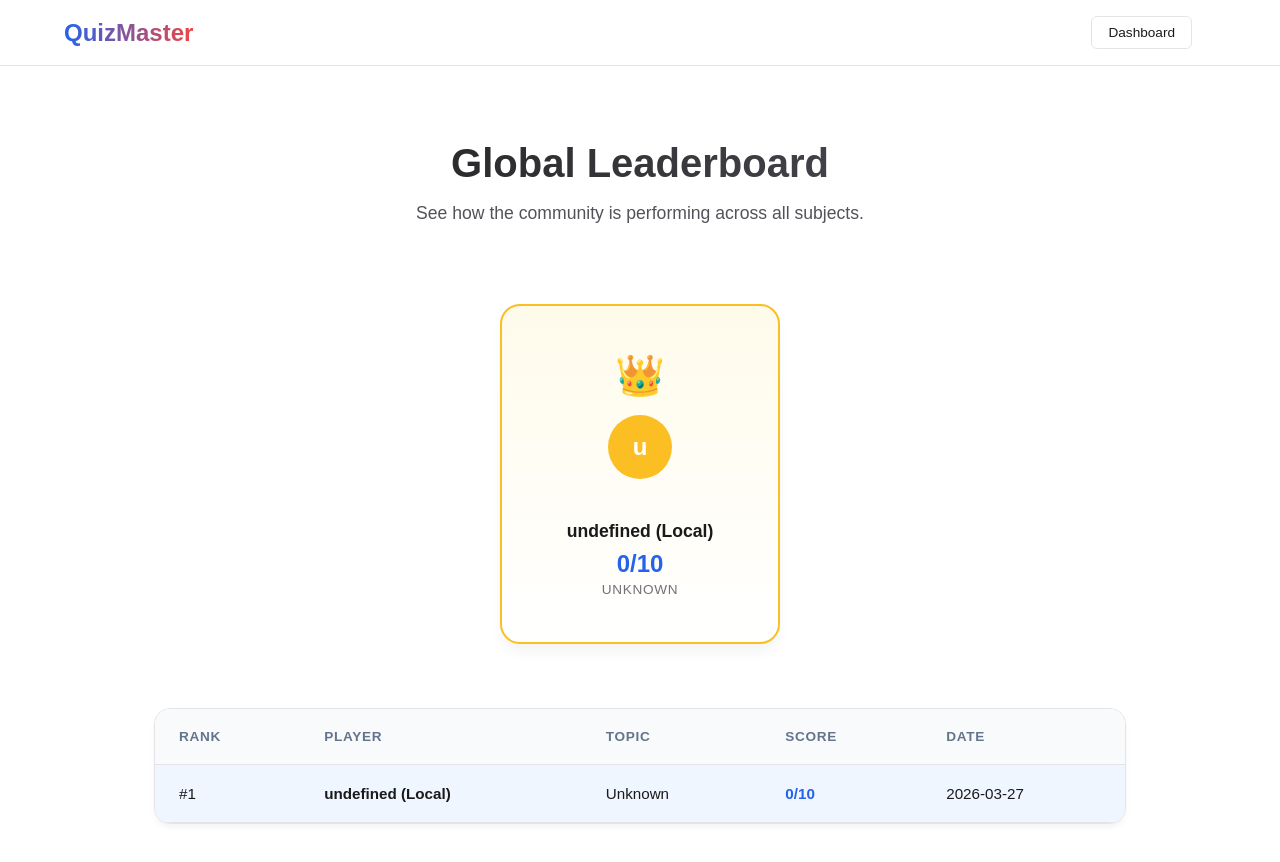
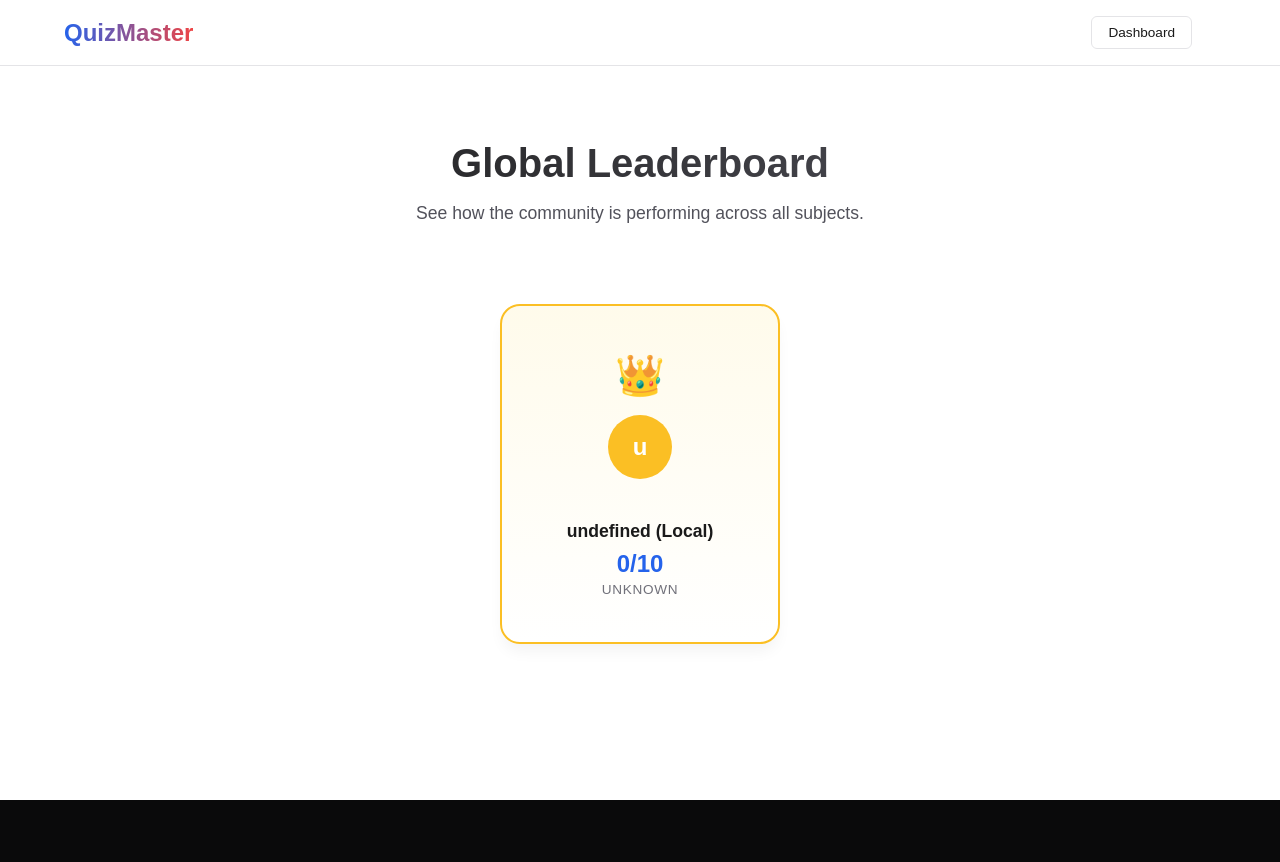
Before and after one commit to sanjanapanji/OnlineQuizSystem, a Next.js app in the folder frontend/: page /rankings in a window 1280 px wide. Shown: the top 862 px of the page. After the commit the page ends 800 px from the top, so only its background shows below. Built offline with nearby package versions, Linux system fonts and the light colour scheme; no server answers; sample sign-in values are in the browser's storage.

Commit message:
Remove detailed rankings table from Rankings page

```diff
--- a/frontend/app/rankings/page.js
+++ b/frontend/app/rankings/page.js
@@ -121,32 +121,7 @@ export default function RankingsPage() {
           })()}
         </section>
 
-        <section className={styles.fullRankings}>
-          <div className={styles.tableCard}>
-            <table className={styles.rankTable}>
-              <thead>
-                <tr>
-                  <th>Rank</th>
-                  <th>Player</th>
-                  <th>Topic</th>
-                  <th>Score</th>
-                  <th>Date</th>
-                </tr>
-              </thead>
-              <tbody>
-                {rankings.map((ranker, index) => (
-                  <tr key={index} className={ranker.isUser ? styles.userRow : ''}>
-                    <td>#{index + 1}</td>
-                    <td className={styles.playerName}>{ranker.name}</td>
-                    <td>{ranker.topic}</td>
-                    <td className={styles.playerScore}>{ranker.score}</td>
-                    <td>{ranker.date}</td>
-                  </tr>
-                ))}
-              </tbody>
-            </table>
-          </div>
-        </section>
+        {/* Full rankings table removed based on user request */}
       </main>
     </div>
   );
```
